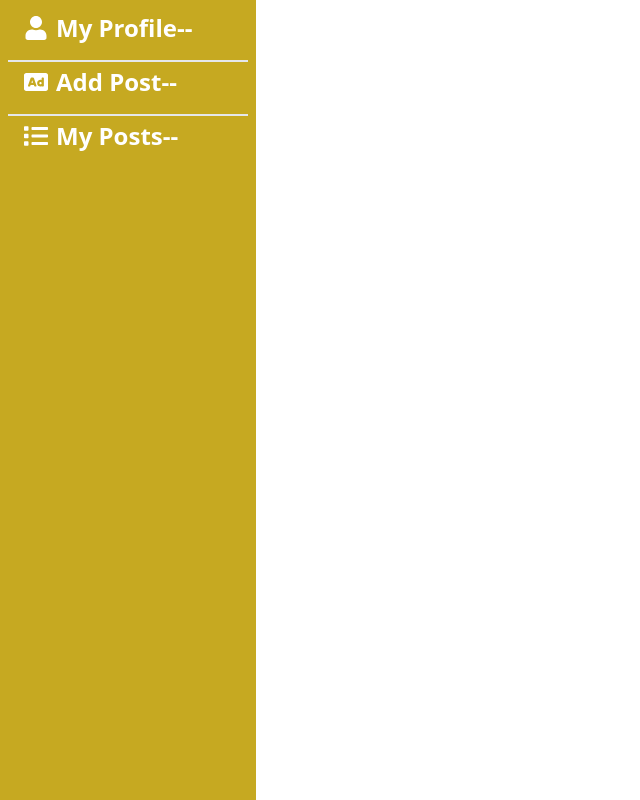
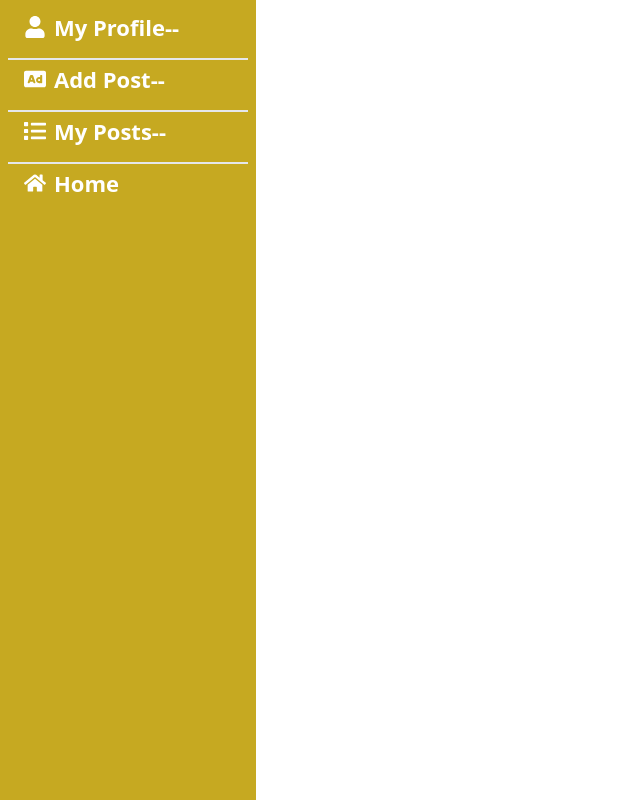
Before and after one commit to Kudrot467/Forum-client, a React (Vite) app: page /dashboard in a window 1280 px wide. Shown: the whole page, without its empty margins (0-640 px from the left). Built offline with nearby package versions, Linux system fonts and the light colour scheme; no server answers.

Commit message:
Axios hook and some work added. With my profile page some design

```diff
--- a/package.json
+++ b/package.json
@@ -10,6 +10,7 @@
     "preview": "vite preview"
   },
   "dependencies": {
+    "axios": "^1.6.2",
     "firebase": "^10.6.0",
     "localforage": "^1.10.0",
     "match-sorter": "^6.3.1",
--- /dev/null
+++ b/src/Hooks/useAxiosSecure.jsx
@@ -0,0 +1,10 @@
+import axios from "axios";
+
+export const axiosSecure=axios.create({
+    baseURL:'http://localhost:5000'
+})
+const useAxiosSecure = () => {
+   return axiosSecure;
+};
+
+export default useAxiosSecure;
--- a/src/Layout/Dashboard.jsx
+++ b/src/Layout/Dashboard.jsx
@@ -1,4 +1,4 @@
-import { FaAd, FaList, FaUser } from "react-icons/fa";
+import { FaAd, FaHome, FaList, FaUser } from "react-icons/fa";
 import { NavLink, Outlet } from "react-router-dom";
 
 const Dashboard = () => {
@@ -9,11 +9,11 @@ const Dashboard = () => {
         <ul className="menu">
           <li >
             <NavLink
-              to="myProfile"
+              to="/dashboard/myProfile"
               style={({isActive})=>{
                 return{
                  backgroundColor: isActive ? "white":"",
-                 fontSize:isActive ? "20px":"24px",
+                 fontSize:isActive ? "20px":"22px",
                  fontWeight: isActive ?"700":"600",
                  color:isActive ? "#C6A921":"white",
                  marginBottom:isActive ?"12px":"12px",
@@ -21,18 +21,18 @@ const Dashboard = () => {
 
                }}
             >
-                <FaUser></FaUser>
+            <FaUser></FaUser>
              My Profile--
             </NavLink>
           </li>
           <hr /><hr />
           <li>
             <NavLink
-              to="addPost"
+              to="/dashboard/addPost"
               style={({isActive})=>{
                 return{
                  backgroundColor: isActive ? "white":"",
-                 fontSize:isActive ? "20px":"24px",
+                 fontSize:isActive ? "20px":"22px",
                  fontWeight: isActive ?"700":"600",
                  color:isActive ? "#C6A921":"white",
                  marginBottom:isActive ?"12px":"12px",
@@ -47,12 +47,12 @@ const Dashboard = () => {
           <hr /><hr />
           <li>
             <NavLink
-              to="myPosts"
+              to="/dashboard/myPosts"
               className=""
               style={({isActive})=>{
                return{
                 backgroundColor: isActive ? "white":"",
-                fontSize:isActive ? "20px":"24px",
+                fontSize:isActive ? "20px":"22px",
                 fontWeight: isActive ?"700":"600",
                 color:isActive ? "#C6A921":"white",
                 marginBottom:isActive ?"12px":"12px",
@@ -62,6 +62,26 @@ const Dashboard = () => {
             >
                 <FaList></FaList>
              My Posts--
+            </NavLink>
+          </li>
+          <hr />
+          <hr />
+          <li>
+            <NavLink
+              to="/"
+              style={({isActive})=>{
+                return{
+                 backgroundColor: isActive ? "white":"",
+                 fontSize:isActive ? "20px":"22px",
+                 fontWeight: isActive ?"700":"600",
+                 color:isActive ? "#C6A921":"white",
+                 marginBottom:isActive ?"12px":"12px",
+                }
+
+               }}
+            >
+                <FaHome></FaHome>
+             Home
             </NavLink>
           </li>
         </ul>
--- a/src/Pages/Dashboard/MyProfile/MyProfile.jsx
+++ b/src/Pages/Dashboard/MyProfile/MyProfile.jsx
@@ -1,10 +1,55 @@
+import { useContext, useEffect, useState } from "react";
+import { AuthContext } from "../../../Provider/AuthProvider";
+import { FaArrowAltCircleDown, FaMedal } from "react-icons/fa";
+import useAxiosSecure from "../../../Hooks/useAxiosSecure";
 
 const MyProfile = () => {
-    return (
-        <div>
-            <h2 className="3xl">My Profile</h2>
+    const {user}=useContext(AuthContext);
+    const [loggedUser,setLoggedUser]=useState([]);
+    const axiosSecure=useAxiosSecure();
+    useEffect(()=>{
+        axiosSecure(`/users?email=${user?.email}`)
+        // .then(res=>res.json())
+        .then(res=>setLoggedUser(res.data[0]));
+    },[])
+  return (
+    <div className="max-w-6xl mx-auto">
+      <div className="card bg-base-100 shadow-xl mt-20">
+        <figure>
+          <img
+            className="w-full md:w-auto lg:w-1/3"
+            src={user?.photoURL}
+            alt="Album"
+          />
+        </figure>
+        <div className="flex flex-col md:flex-row">
+        <div className="card-body bg-[#C6A921]">
+          <h2 className="card-title text-white text-xl font-semibold rounded-xl">
+           <span className=" flex items-center"> <span className="mr-2">Details</span> <FaArrowAltCircleDown></FaArrowAltCircleDown>
+
+           </span>
+           </h2>
+           <h1 className=" text-white text-xl font-semibold rounded-xl">
+            Name: {user?.displayName}
+          </h1>
+          <p className="text-white text-xl font-semibold rounded-xl">
+            Email:{user?.email}</p>
+          <p className=" text-white text-xl font-semibold rounded-xl flex">
+          <FaMedal></FaMedal>
+            {loggedUser.medal}</p>
         </div>
-    );
+        <div className="card-body">
+          <h2 className="card-title">Recent Three Posts</h2>
+          <p>{user?.email}</p>
+          <p>{loggedUser.medal}</p>
+          <div className="card-actions justify-end">
+            <button className="btn btn-primary">Listen</button>
+          </div>
+        </div>
+        </div>
+      </div>
+    </div>
+  );
 };
 
 export default MyProfile;
--- a/src/Pages/Login/Login.jsx
+++ b/src/Pages/Login/Login.jsx
@@ -26,10 +26,13 @@ const Login = () => {
           console.log(result.user);
 
           navigate(location?.state ? location.state : "/");
-          Swal.fire(
-            "Login Successful",
-            "success"
-         );
+          Swal.fire({
+            position: "center",
+            icon: "success",
+            title: "login successful",
+            showConfirmButton: false,
+            timer: 1500
+          });
          form.reset();
         })
         .catch((error) => {
--- a/src/Pages/Registration/Registration.jsx
+++ b/src/Pages/Registration/Registration.jsx
@@ -4,6 +4,7 @@ import { Link } from "react-router-dom";
 import { AuthContext } from "../../Provider/AuthProvider";
 import { useForm } from "react-hook-form";
 import Swal from "sweetalert2";
+import useAxiosSecure from "../../Hooks/useAxiosSecure";
 
 const Registration = () => {
   const { createUser, setProfilePicture } = useContext(AuthContext);
@@ -14,6 +15,7 @@ const Registration = () => {
     handleSubmit,
     formState: { errors },
   } = useForm();
+  const axiosSecure=useAxiosSecure();
   const onSubmit = (data) => {
     const medal = "Bronze";
     const userName = data.userName;
@@ -29,16 +31,12 @@ const Registration = () => {
       medal,
     };
 
-    fetch("http://localhost:5000/users", {
-      method: "POST",
-      headers: { "Content-Type": "application/json" },
-      body: JSON.stringify(user),
-    })
-      .then((response) => response.json())
-      .then((data) => {
-        console.log(data);
-        if (data.insertedId) {
-          Swal.fire("Thank You!", "Now we are friends!", "success");
+    axiosSecure.post("/users",(user))
+    //   .then((response) => response.json())
+      .then((res) => {
+        console.log(res.data);
+        if (res.data.insertedId) {
+          Swal.fire("Thank You!", "Now you got a bronze medal !", "success");
         }
       });
 
@@ -51,42 +49,6 @@ const Registration = () => {
         console.log(error.message);
         setRegisterError(error.message);
       });
-    //     e.preventDefault();
-    //     const form = e.target;
-    //     const userName = form.userName.value;
-    //     const image_url = form.image_url.value;
-    //     const email = form.email.value;
-    //     const password = form.password.value;
-    //     const userType="bronze";
-
-    // const user = {
-    //   userName,
-    //   image_url,
-    //   email,
-    //   password,
-    // };
-    // if (password.length < 6) {
-    //   setRegisterError("Password should be at least 6 character");
-    //   return;
-    // } else if (!/[A-Z]/.test(password)) {
-    //   setRegisterError("Please take a capital letter");
-    //   return;
-    // } else if (
-    //   !/(?=.*[a-zA-Z >>!#$%&? "<<])[a-zA-Z0-9 >>!#$%&?<< ]/.test(password)
-    // ) {
-    //   setRegisterError(" ");
-    //   return;
-    // }
-    // setRegisterError("");
-    // createUser(email, password)
-    //   .then((result) => {
-    //     console.log(result.user);
-    //     setProfilePicture(userName,image_url);
-    //   })
-    //   .catch((error) => {
-    //     console.log(error.message);
-    //     setRegisterError(error.message);
-    //   });
   };
   return (
     <div className="py-20">
--- a/src/Pages/Shared/Navbar/Navbar.jsx
+++ b/src/Pages/Shared/Navbar/Navbar.jsx
@@ -125,23 +125,6 @@ const Navbar = () => {
                 <li className="text-lg mb-2 bg-[#C6A921] hover:bg-[#C6A921] text-white text-center">
                         <Link to="/dashboard">--Dashboard--</Link>
                       </li>
-                <li tabIndex={0}>
-                  <details>
-                    <summary className="text-[#C6A921] font-bold">Dashboard</summary>
-                    <ul className="p-2">
-                      <li className="text-lg mb-2 bg-[#C6A921] hover:bg-[#C6A921] text-white text-center">
-                        <Link to="/">--My Profile--</Link>
-                      </li>
-                      <li className="text-lg mb-2 bg-[#C6A921] hover:bg-[#C6A921] text-white text-center">
-                        <Link to="/">--Add Post--</Link>
-                      </li>
-                      <li className="text-lg bg-[#C6A921] hover:bg-[#C6A921] text-white text-center">
-                        <Link to="/">--My Posts--</Link>
-                      </li>
-                    </ul>
-                  </details>
-                </li>
-
                 <li className="w-full">
                   <button
                     onClick={signOut}
```
Also changed, not shown: 1 other file (tests, documents, lock files or other folders).
